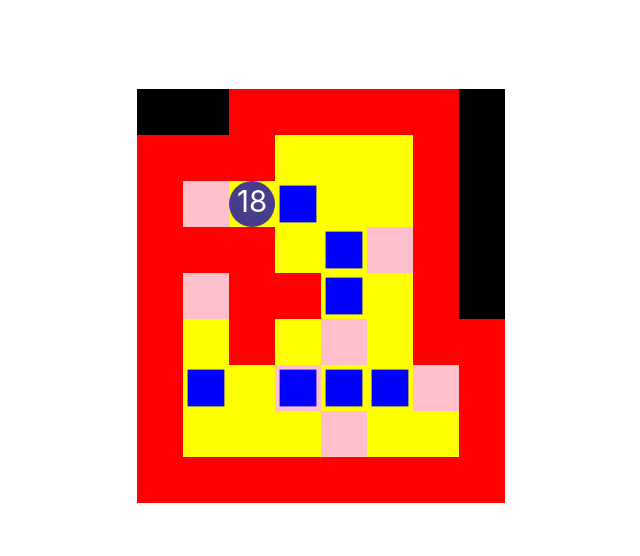
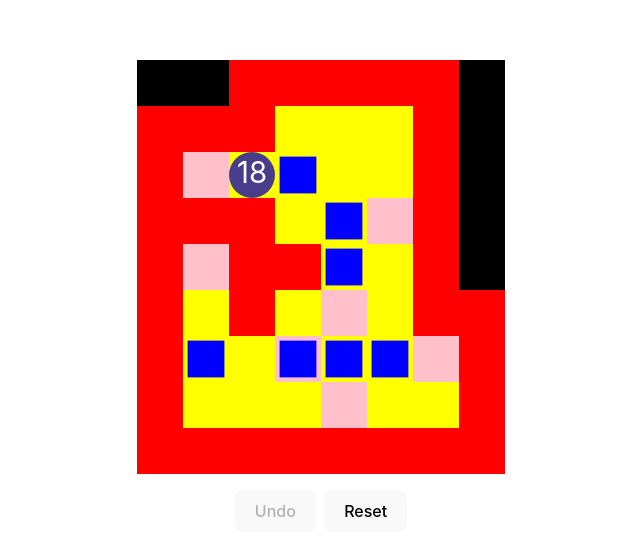
Before and after one commit to spassvogel/retroban, a React (Vite) app: page / in a window 1280 px wide. Shown: the part 104-660 px from the top of the page, without its empty margins (319-959 px from the left). Built offline with nearby package versions, Linux system fonts and the light colour scheme.

Commit message:
added button row

```diff
--- a/src/App.tsx
+++ b/src/App.tsx
@@ -5,6 +5,8 @@ import { AppDispatch, SokobanStoreState } from './store/store'
 import { goDown, goLeft, goRight, goUp } from './store/actions/tiles'
 import { GameStatus, GameStatusType } from './store/reducers/gameStatus'
 import { undo } from './store/actions/undo'
+import ButtonRow from './ui/ButtonRow'
+
 import './App.css'
 
 const App = () => {
@@ -40,6 +42,7 @@ const App = () => {
   return (
     <div className="App">
       <Grid />
+      <ButtonRow />
     </div>
   )
 }
--- /dev/null
+++ b/src/ui/Button.tsx
@@ -0,0 +1,13 @@
+import { ComponentProps } from "react"
+
+type Props = ComponentProps<'button'>
+
+const Button = ({ children, ...restProps }: Props) => {
+  return (
+    <button { ...restProps} className="button">
+      {children}
+    </button>
+  )
+}
+
+export default Button
--- /dev/null
+++ b/src/ui/ButtonRow.tsx
@@ -0,0 +1,18 @@
+import { useSelector } from "react-redux"
+import { SokobanStoreState } from "../store/store"
+import Button from "./Button"
+
+import "./buttonRow.scss"
+
+const ButtonRow = () => {
+  const canUndo = useSelector<SokobanStoreState, number>((state) => state.undo.length) > 0
+
+  return (
+    <div className="button-row">
+      <Button disabled={!canUndo}>Undo</Button>
+      <Button>Reset</Button>
+    </div>
+  )
+}
+
+export default ButtonRow
--- /dev/null
+++ b/src/ui/buttonRow.scss
@@ -0,0 +1,6 @@
+.button-row {
+  margin-top: 1rem;
+  display: flex;
+  gap: 0.5rem;
+  justify-content: center;
+}
```
